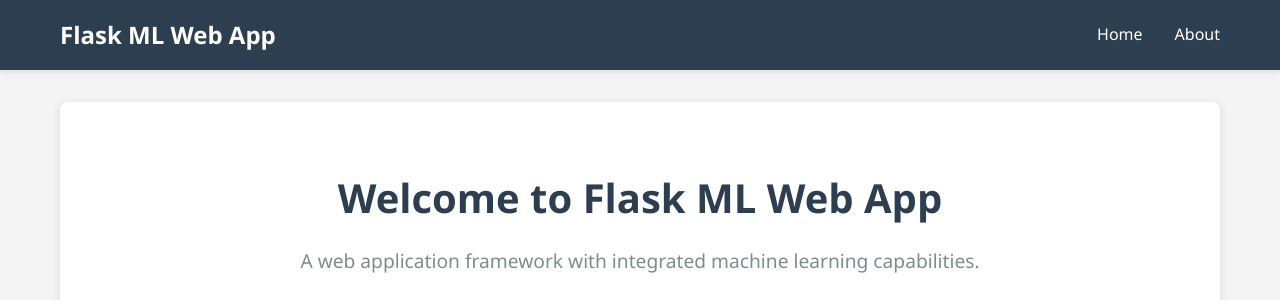
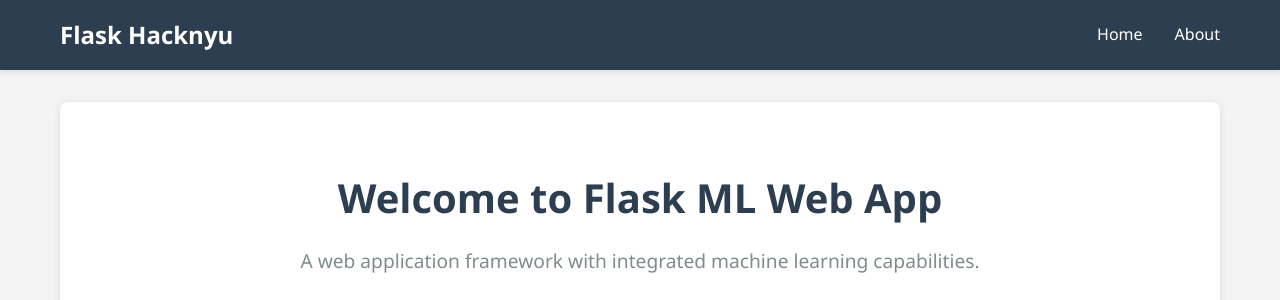
Before and after one commit to SnazzyBeatle115/HackNYU2025, a Flask app: page / in a window 1280 px wide. Shown: the top 300 px of the page. Run offline with Flask 3, Linux system fonts and the light colour scheme.

Commit message:
flask running

```diff
--- a/app.py
+++ b/app.py
@@ -4,7 +4,7 @@ Main entry point for the web application
 """
 import os
 from flask import Flask, render_template, request, jsonify
-from ml.model import predict
+#from ml.model import predict
 
 app = Flask(__name__)
 
--- a/templates/base.html
+++ b/templates/base.html
@@ -9,7 +9,7 @@
 <body>
     <nav>
         <div class="nav-container">
-            <h1>Flask ML Web App</h1>
+            <h1>Flask Hacknyu</h1>
             <ul>
                 <li><a href="{{ url_for('index') }}">Home</a></li>
                 <li><a href="{{ url_for('about') }}">About</a></li>
```
